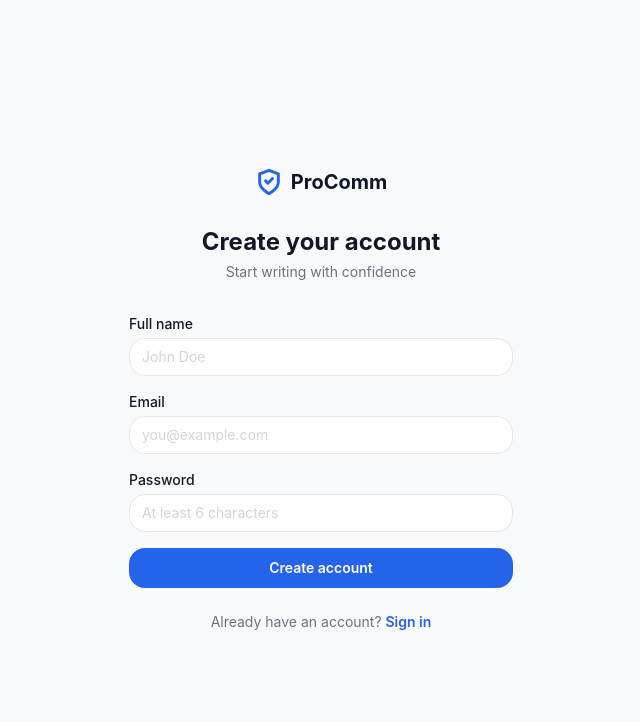
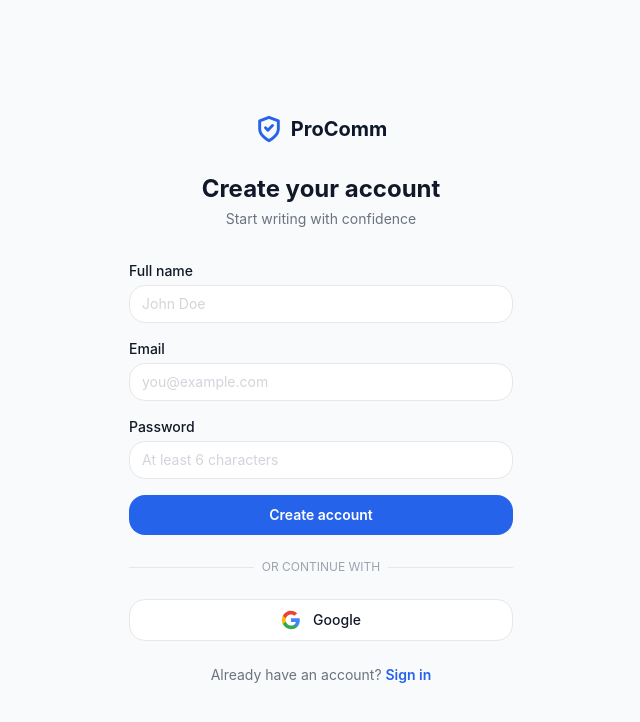
Before and after one commit to DeepParekh9190/ProComm---AI-Email-Generations, a Next.js app: page /signup in a window 1280 px wide. Shown: the top 722 px of the page, without its empty margins (319-959 px from the left). Built offline with nearby package versions, Linux system fonts and the light colour scheme.

Commit message:
docs: create unique README with system diagrams and configure Google OAuth login/signup

```diff
--- a/app/login/page.js
+++ b/app/login/page.js
@@ -4,6 +4,7 @@
 import { useSearchParams } from "next/navigation";
 import Link from "next/link";
 import { createClient } from "@/lib/supabase/client";
+import { signInWithGoogle } from "@/lib/auth";
 import { ShieldAlert, Loader2, Eye, EyeOff } from "lucide-react";
 
 function LoginForm() {
@@ -13,6 +14,19 @@
   const [error, setError] = useState("");
   const [loading, setLoading] = useState(false);
   const searchParams = useSearchParams();
+
+  const [googleLoading, setGoogleLoading] = useState(false);
+
+  const handleGoogleSignIn = async () => {
+    setGoogleLoading(true);
+    setError("");
+    try {
+      await signInWithGoogle(searchParams.get("redirect") || "/");
+    } catch (err) {
+      setError(err.message);
+      setGoogleLoading(false);
+    }
+  };
 
   const handleLogin = async (e) => {
     e.preventDefault();
@@ -133,6 +147,46 @@
           </button>
         </form>
 
+        <div className="relative my-6">
+          <div className="absolute inset-0 flex items-center">
+            <div className="w-full border-t border-border" />
+          </div>
+          <div className="relative flex justify-center text-xs uppercase">
+            <span className="bg-surface-secondary px-2 text-text-muted">Or continue with</span>
+          </div>
+        </div>
+
+        <button
+          type="button"
+          onClick={handleGoogleSignIn}
+          disabled={googleLoading}
+          className="w-full flex items-center justify-center gap-3 rounded-lg border border-border bg-white px-4 py-2.5 text-sm font-medium text-text-primary hover:bg-gray-50 disabled:opacity-50 transition-colors"
+        >
+          {googleLoading ? (
+            <Loader2 className="h-5 w-5 animate-spin text-text-muted" />
+          ) : (
+            <svg width="20" height="20" viewBox="0 0 24 24">
+              <path
+                d="M22.56 12.25c0-.78-.07-1.53-.2-2.25H12v4.26h5.92a5.06 5.06 0 0 1-2.2 3.32v2.77h3.57c2.08-1.92 3.28-4.74 3.28-8.1z"
+                fill="#4285F4"
+              />
+              <path
+                d="M12 23c2.97 0 5.46-.98 7.28-2.66l-3.57-2.77c-.98.66-2.23 1.06-3.71 1.06-2.86 0-5.29-1.93-6.16-4.53H2.18v2.84C3.99 20.53 7.7 23 12 23z"
+                fill="#34A853"
+              />
+              <path
+                d="M5.84 14.09c-.22-.66-.35-1.36-.35-2.09s.13-1.43.35-2.09V7.07H2.18C1.43 8.55 1 10.22 1 12s.43 3.45 1.18 4.93l2.85-2.22.81-.62z"
+                fill="#FBBC05"
+              />
+              <path
+                d="M12 5.38c1.62 0 3.06.56 4.21 1.64l3.15-3.15C17.45 2.09 14.97 1 12 1 7.7 1 3.99 3.47 2.18 7.07l3.66 2.84c.87-2.6 3.3-4.53 6.16-4.53z"
+                fill="#EA4335"
+              />
+            </svg>
+          )}
+          Google
+        </button>
+
         <p className="mt-6 text-center text-sm text-text-secondary">
           Don&apos;t have an account?{" "}
           <Link href="/signup" className="font-semibold text-brand-600 hover:text-brand-700">
--- a/app/signup/page.js
+++ b/app/signup/page.js
@@ -4,6 +4,7 @@
 import { useSearchParams } from "next/navigation";
 import Link from "next/link";
 import { createClient } from "@/lib/supabase/client";
+import { signInWithGoogle } from "@/lib/auth";
 import { ShieldAlert, Loader2, CheckCircle2 } from "lucide-react";
 
 function SignupForm() {
@@ -13,6 +14,7 @@
   const [error, setError] = useState("");
   const [loading, setLoading] = useState(false);
   const [confirmationSent, setConfirmationSent] = useState(false);
+  const [googleLoading, setGoogleLoading] = useState(false);
   const searchParams = useSearchParams();
 
   const handleSignup = async (e) => {
@@ -69,6 +71,17 @@
     const redirectTo = searchParams.get("redirect") || "/";
     // Use full page navigation so the fresh session cookie is sent to the server middleware.
     window.location.href = redirectTo;
+  };
+
+  const handleGoogleSignIn = async () => {
+    setGoogleLoading(true);
+    setError("");
+    try {
+      await signInWithGoogle(searchParams.get("redirect") || "/");
+    } catch (err) {
+      setError(err.message);
+      setGoogleLoading(false);
+    }
   };
 
   return (
@@ -178,6 +191,46 @@
               </button>
             </form>
 
+            <div className="relative my-6">
+              <div className="absolute inset-0 flex items-center">
+                <div className="w-full border-t border-border" />
+              </div>
+              <div className="relative flex justify-center text-xs uppercase">
+                <span className="bg-surface-secondary px-2 text-text-muted">Or continue with</span>
+              </div>
+            </div>
+
+            <button
+              type="button"
+              onClick={handleGoogleSignIn}
+              disabled={googleLoading}
+              className="w-full flex items-center justify-center gap-3 rounded-lg border border-border bg-white px-4 py-2.5 text-sm font-medium text-text-primary hover:bg-gray-50 disabled:opacity-50 transition-colors"
+            >
+              {googleLoading ? (
+                <Loader2 className="h-5 w-5 animate-spin text-text-muted" />
+              ) : (
+                <svg width="20" height="20" viewBox="0 0 24 24">
+                  <path
+                    d="M22.56 12.25c0-.78-.07-1.53-.2-2.25H12v4.26h5.92a5.06 5.06 0 0 1-2.2 3.32v2.77h3.57c2.08-1.92 3.28-4.74 3.28-8.1z"
+                    fill="#4285F4"
+                  />
+                  <path
+                    d="M12 23c2.97 0 5.46-.98 7.28-2.66l-3.57-2.77c-.98.66-2.23 1.06-3.71 1.06-2.86 0-5.29-1.93-6.16-4.53H2.18v2.84C3.99 20.53 7.7 23 12 23z"
+                    fill="#34A853"
+                  />
+                  <path
+                    d="M5.84 14.09c-.22-.66-.35-1.36-.35-2.09s.13-1.43.35-2.09V7.07H2.18C1.43 8.55 1 10.22 1 12s.43 3.45 1.18 4.93l2.85-2.22.81-.62z"
+                    fill="#FBBC05"
+                  />
+                  <path
+                    d="M12 5.38c1.62 0 3.06.56 4.21 1.64l3.15-3.15C17.45 2.09 14.97 1 12 1 7.7 1 3.99 3.47 2.18 7.07l3.66 2.84c.87-2.6 3.3-4.53 6.16-4.53z"
+                    fill="#EA4335"
+                  />
+                </svg>
+              )}
+              Google
+            </button>
+
             <p className="mt-6 text-center text-sm text-text-secondary">
               Already have an account?{" "}
               <Link href="/login" className="font-semibold text-brand-600 hover:text-brand-700">
--- /dev/null
+++ b/src/lib/auth.js
@@ -0,0 +1,17 @@
+import { createClient } from "@/lib/supabase/client";
+
+export async function signInWithGoogle(redirectTo) {
+  const supabase = await createClient();
+  const redirectUrl = redirectTo || window.location.origin;
+
+  const { error } = await supabase.auth.signInWithOAuth({
+    provider: "google",
+    options: {
+      redirectTo: `${window.location.origin}/auth/callback?next=${encodeURIComponent(redirectUrl)}`,
+    },
+  });
+
+  if (error) {
+    throw error;
+  }
+}
```
Also changed, not shown: 2 other files (tests, documents, lock files or other folders).
